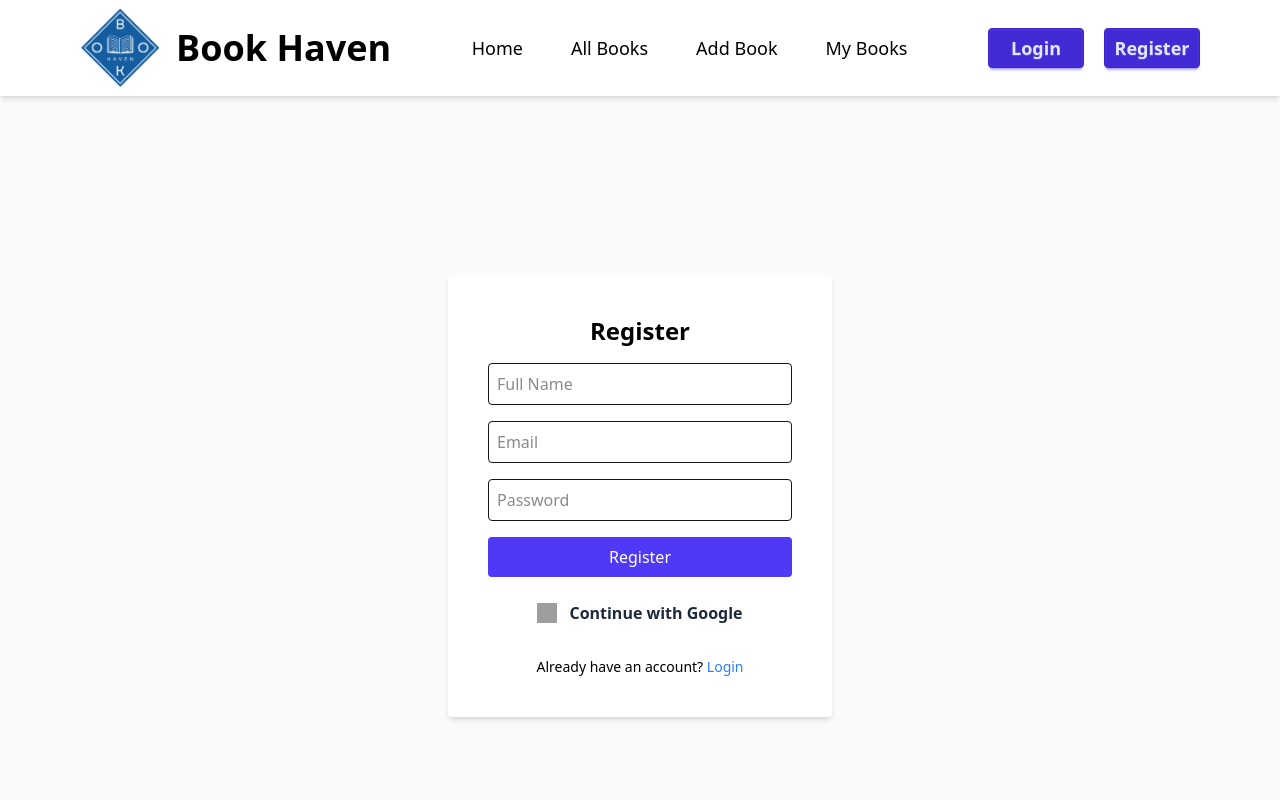
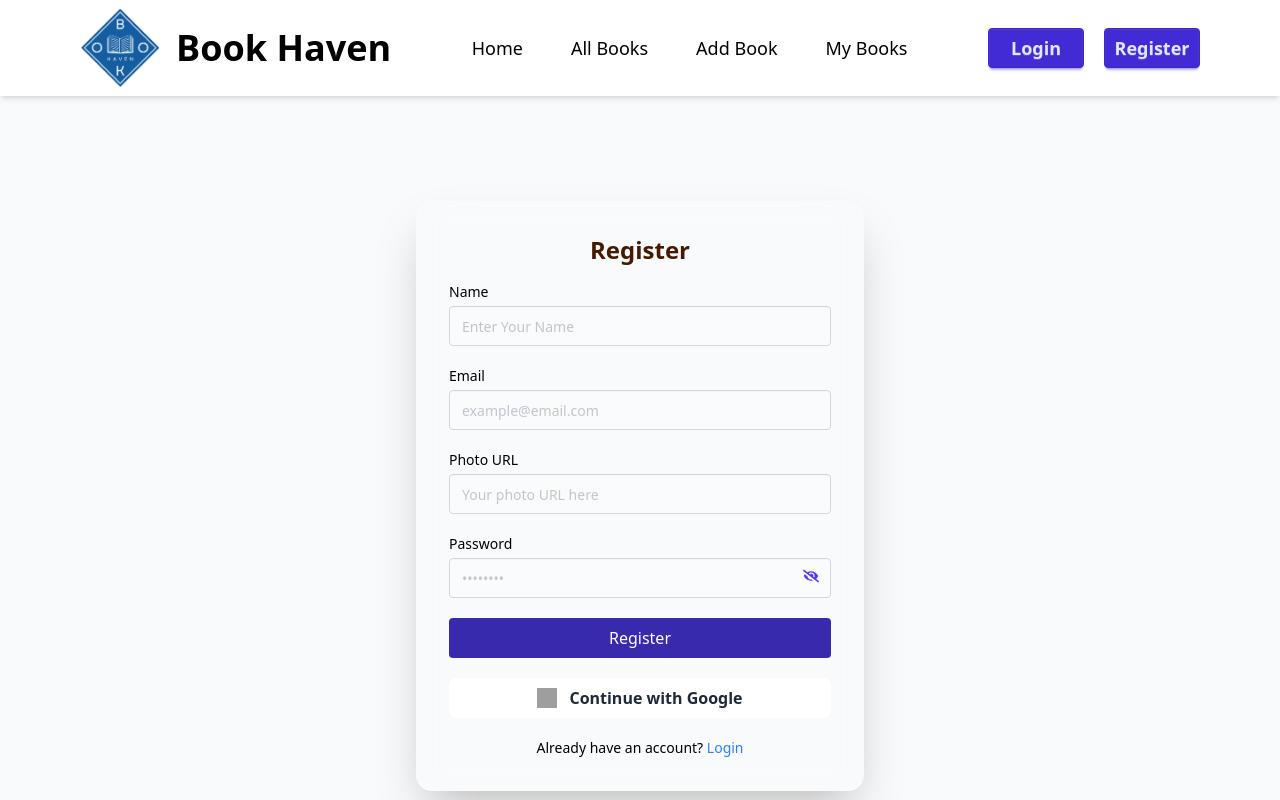
Before and after one commit to Sanjida-Parven-Alfe/book-haven-client, a React (Vite) app: page /register in a window 1280 px wide. Shown: the top 800 px of the page. Built offline with nearby package versions, Linux system fonts and the light colour scheme; grey boxes are pictures that could not be loaded.

Commit message:
Registration commit

```diff
--- a/src/Pages/AllBooks/AllBooks.jsx
+++ b/src/Pages/AllBooks/AllBooks.jsx
@@ -11,7 +11,7 @@ const AllBooks = () => {
 
   return (
 
-    <div className=" px-20">
+    <div className=" px-20 pb-20">
         <p className="text-center font-bold text-4xl my-10 text-black border-b-2 pb-2">All Books</p>
 
       <div  className="grid grid-cols-3 lg:grid-cols-4 gap-10 ">
--- a/src/Pages/Auth/Login.jsx
+++ b/src/Pages/Auth/Login.jsx
@@ -43,26 +43,26 @@ const Login = () => {
 
           {/* Email Input */}
           <div>
-            <label className="block text-sm mb-1">Email</label>
+            <label className="block text-bl text-sm mb-1">Email</label>
             <input
               type="email"
               name="email"
               ref={emailRef}
               placeholder="Your Email"
-              className="input input-bordered w-full bg-white/20 text-black placeholder-gray-400/60 focus:outline-none focus:ring-2 focus:ring-amber-800"
+              className="input input-bordered border-gray-300 w-full bg-white/20 text-black placeholder-gray-400/60 focus:outline-none focus:ring-2 focus:ring-amber-800"
               autoComplete="off"
             />
           </div>
 
           {/* Password Input with show/hide */}
           <div className="relative">
-            <label className="block text-sm mb-1">Password</label>
+            <label className="block text-black text-sm mb-1">Password</label>
             <input
               type={showPassword ? "text" : "password"}
               name="password"
               ref={passwordRef}
               placeholder="••••••••"
-              className="input input-bordered w-full bg-white/20 text-black placeholder-gray-400/60 focus:outline-none focus:ring-2 focus:ring-amber-800 pr-10"
+              className="input input-bordered border-gray-300 w-full bg-white/20 text-black placeholder-gray-400/60 focus:outline-none focus:ring-2 focus:ring-amber-800 pr-10"
               autoComplete="new-password"
             />
             <button
@@ -80,7 +80,7 @@ const Login = () => {
           {/* Login Button */}
           <button
             type="submit"
-            className="bg-indigo-600 text-white p-2 rounded hover:bg-indigo-700 w-full"
+            className="bg-indigo-800 text-white p-2 rounded hover:bg-indigo-500 w-full"
           >
             Login
           </button>
--- a/src/Pages/Auth/Registration.jsx
+++ b/src/Pages/Auth/Registration.jsx
@@ -2,28 +2,45 @@ import React, { useState } from "react";
 import { auth } from "../../firebase/firebase.config";
 import { createUserWithEmailAndPassword, updateProfile, GoogleAuthProvider, signInWithPopup } from "firebase/auth";
 import { useNavigate, Link } from "react-router-dom";
+import { FaEye, FaEyeSlash } from "react-icons/fa";
 
 const Registration = () => {
   const navigate = useNavigate();
+
   const [name, setName] = useState("");
+  const [photoURL, setPhotoURL] = useState("");
   const [email, setEmail] = useState("");
   const [password, setPassword] = useState("");
+  const [showPassword, setShowPassword] = useState(false);
+  const [passwordError, setPasswordError] = useState("");
 
   const googleProvider = new GoogleAuthProvider();
 
-  // Email & Password Registration
+  const isValidPassword = (password) => {
+    const hasUppercase = /[A-Z]/.test(password);
+    const hasLowercase = /[a-z]/.test(password);
+    const hasLength = password.length >= 6;
+    return hasUppercase && hasLowercase && hasLength;
+  };
+
   const handleRegister = async (e) => {
     e.preventDefault();
+    if (!isValidPassword(password)) {
+      setPasswordError("Password must be at least 6 characters with uppercase and lowercase letters.");
+      return;
+    } else {
+      setPasswordError("");
+    }
+
     try {
       const userCredential = await createUserWithEmailAndPassword(auth, email, password);
-      await updateProfile(userCredential.user, { displayName: name });
-      navigate("/");
+      await updateProfile(userCredential.user, { displayName: name, photoURL: photoURL });
+      navigate("/"); // redirect to home
     } catch (error) {
       alert(error.message);
     }
   };
 
-  // ✅ Google Sign-in
   const handleGoogleSignin = async () => {
     try {
       await signInWithPopup(auth, googleProvider);
@@ -35,15 +52,76 @@ const Registration = () => {
 
   return (
     <div className="flex justify-center items-center h-screen bg-gray-50">
-      <form onSubmit={handleRegister} className="bg-white p-10 rounded shadow-md flex flex-col gap-4 w-96">
-        <h2 className="text-2xl text-black font-bold text-center">Register</h2>
-        <input type="text" placeholder="Full Name" value={name} onChange={(e) => setName(e.target.value)} required className="border p-2 rounded" />
-        <input type="email" placeholder="Email" value={email} onChange={(e) => setEmail(e.target.value)} required className="border p-2 rounded" />
-        <input type="password" placeholder="Password" value={password} onChange={(e) => setPassword(e.target.value)} required className="border p-2 rounded" />
+      <form onSubmit={handleRegister} className="w-full max-w-md backdrop-blur-lg bg-white/10 border border-white/20 shadow-2xl rounded-2xl p-8 space-y-5">
+        <h2 className="text-2xl font-semibold mb-4 text-center text-amber-950">Register</h2>
 
-        <button type="submit" className="bg-indigo-600 text-white p-2 rounded hover:bg-indigo-700">Register</button>
+        <div>
+          <label className="block text-sm text-black font-medium mb-1">Name</label>
+          <input
+            type="text"
+            name="name"
+            placeholder="Enter Your Name"
+            value={name}
+            onChange={(e) => setName(e.target.value)}
+            autoComplete="off"
+            className="input input-bordered border-gray-300 w-full bg-white/20 text-black placeholder-gray-400/60 focus:outline-none focus:ring-2 focus:ring-amber-800"
+            required
+          />
+        </div>
 
-        {/* Google Button */}
+        <div>
+          <label className="block text-sm text-black font-medium mb-1">Email</label>
+          <input
+            type="email"
+            name="email"
+            placeholder="example@email.com"
+            value={email}
+            onChange={(e) => setEmail(e.target.value)}
+            autoComplete="off"
+            className="input input-bordered border-gray-300 w-full bg-white/20 text-black placeholder-gray-400/60 focus:outline-none focus:ring-2 focus:ring-amber-800"
+            required
+          />
+        </div>
+
+        <div>
+          <label className="block text-sm text-black font-medium mb-1">Photo URL</label>
+          <input
+            type="text"
+            name="photo"
+            placeholder="Your photo URL here"
+            value={photoURL}
+            onChange={(e) => setPhotoURL(e.target.value)}
+            autoComplete="off"
+            className="input input-bordered w-full border-gray-300 bg-white/20 text-black placeholder-gray-400/60 focus:outline-none focus:ring-2 focus:ring-amber-800"
+          />
+        </div>
+
+        <div className="relative">
+          <label className="block text-sm text-black font-medium mb-1">Password</label>
+          <input
+            type={showPassword ? "text" : "password"}
+            name="password"
+            placeholder="••••••••"
+            value={password}
+            onChange={(e) => setPassword(e.target.value)}
+            autoComplete="new-password"
+            className="input input-bordered border-gray-300 w-full bg-white/20 text-black placeholder-gray-400/60 focus:outline-none focus:ring-2 focus:ring-amber-800 pr-10"
+            required
+          />
+          <button
+            type="button"
+            onClick={() => setShowPassword(!showPassword)}
+            className="absolute right-3 pt-[20px] top-1/2 -translate-y-1/2 text-indigo-600 hover:text-indigo-700 z-20"
+          >
+            {showPassword ? <FaEye /> : <FaEyeSlash />}
+          </button>
+          {passwordError && <p className="text-red-600 text-sm mt-1">{passwordError}</p>}
+        </div>
+
+        <button type="submit" className="w-full bg-indigo-800 text-white p-2 rounded hover:bg-indigo-500 transition">
+          Register
+        </button>
+
         <button
           type="button"
           onClick={handleGoogleSignin}
--- a/src/components/Footer.jsx
+++ b/src/components/Footer.jsx
@@ -3,7 +3,7 @@ import logo from "../assets/Book_Store_Logo.png"; // তোমার logo path
 
 const Footer = () => {
   return (
-    <footer className="bg-gray-800 text-gray-100 mt-10">
+    <footer className="bg-gray-800 text-gray-100 pt-10">
       <div className=" px-20 pt-12 flex flex-wrap justify-between gap-4">
         {/* Logo & Address */}
         <div className="flex flex-col items-center md:items-start border-r-2 border-gray-300 pr-20">
```
Also changed, not shown: src/Pages/BookDetails/BookDetails.jsx (added).
